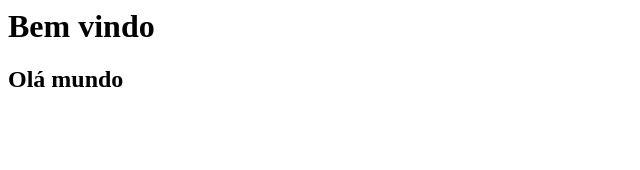
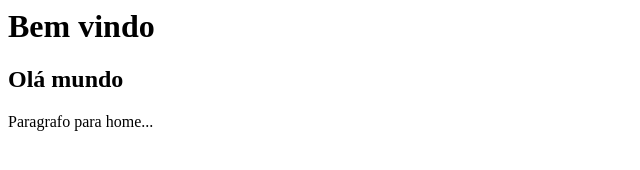
Before and after one commit to WillMachado67/curso_github, a plain HTML site: page index.html in a window 1280 px wide. Shown: the whole page, without its empty margins (0-640 px from the left). Drawn offline with Linux system fonts and the light colour scheme.

Commit message:
Criando novas funcionalidades na home com paragrafos

```diff
--- a/index.html
+++ b/index.html
@@ -1,2 +1,3 @@
 <h1>Bem vindo</h1>
 <h2>Olá mundo</h2>
+<p>Paragrafo para home...</p>
```
Also changed, not shown: a.txt (added), nome.txt.
